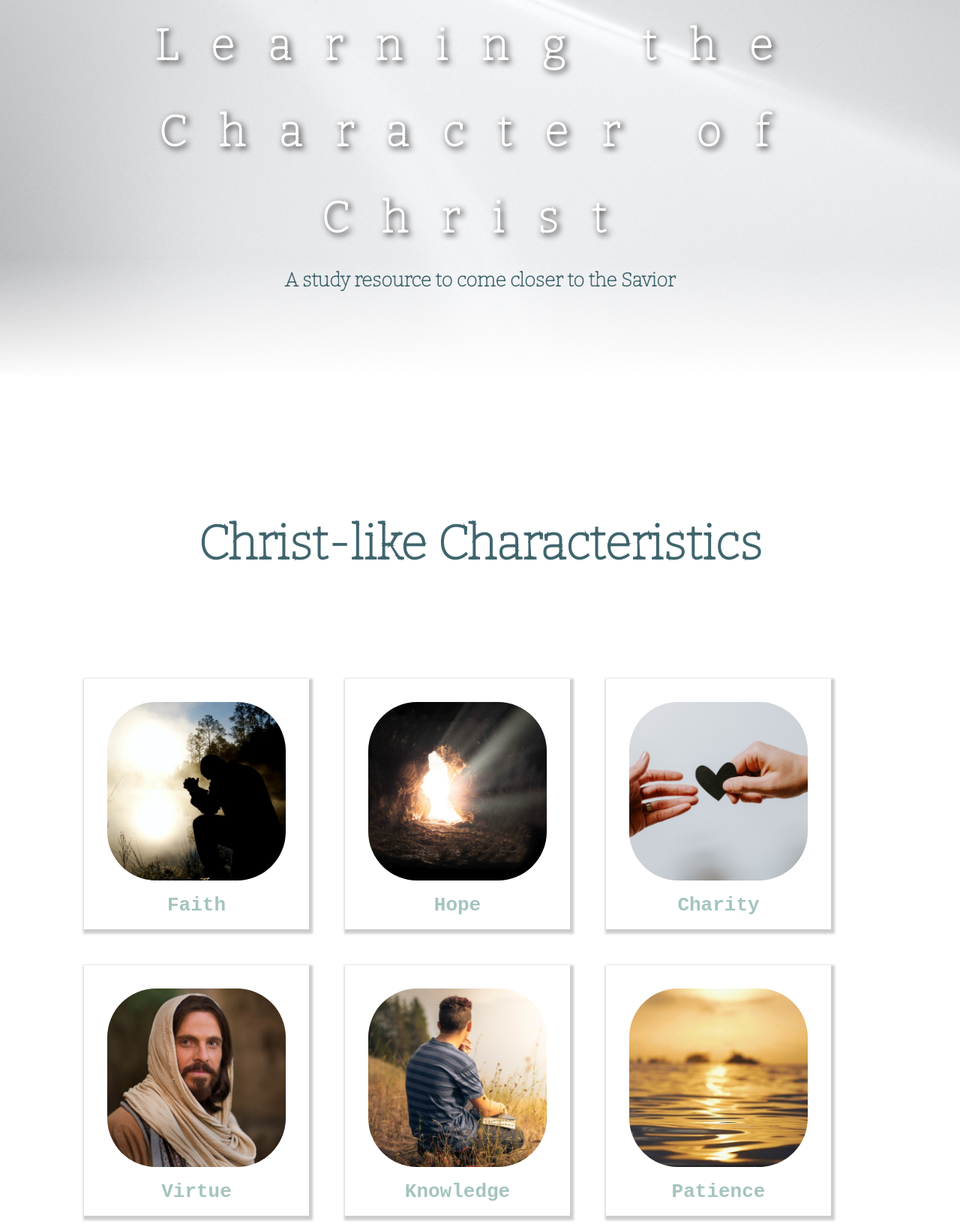
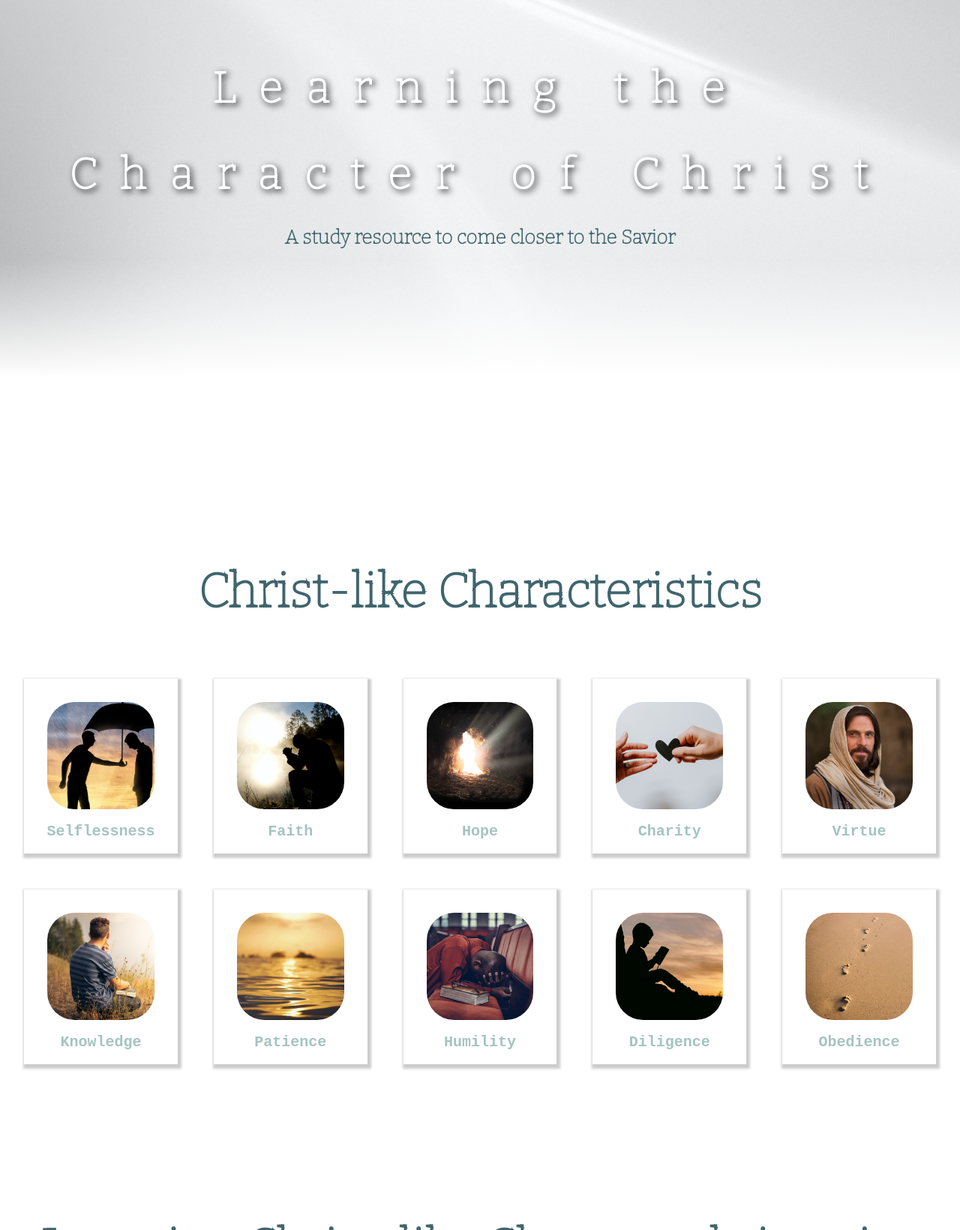
Before and after one commit to is-120-winter-2023/overlays-and-cards-Adammross1, a website: page index.html in a window 1280 px wide. Shown: the part 231-1871 px from the top of the page at 75% size. Drawn offline with nearby package versions, Linux system fonts and the light colour scheme.

Commit message:
revised cards and hero h1

```diff
--- a/index.html
+++ b/index.html
@@ -61,7 +61,7 @@
       <img src="images/herowhite800.jpg" alt="minimalistic white background picture">
     </picture>
     <div class="heading-background">
-      <h1>Learning the Character of Christ</h1>
+      <h1>Learning the Character of <span class="Christ">Christ</span></h1>
       <p>A study resource to come closer to the Savior</p>
     </div>
   </div>
@@ -70,6 +70,12 @@
     <article>
       <h2>Christ-like Characteristics</h2>
       <section class="cards">
+        <a href="https://www.churchofjesuschrist.org/study/liahona/2017/10/youth/a-christlike-character?lang=eng"
+          class="card">
+          <img src="images/selfless_card.jpg" width="500" height="500" loading="lazy" alt="Man praying">
+          <p>Selflessness</p>
+        </a>
+
         <a href="https://www.youtube.com/watch?v=qyuFWQdLyyg" class="card">
           <img src="images/faith_card.jpg" width="500" height="500" loading="lazy" alt="Man praying">
           <p>Faith</p>
@@ -85,14 +91,14 @@
             alt="Handing a heart-shape to someone">
           <p>Charity</p>
         </a>
-      </section>
 
-      <section class="cards">
         <a href="https://www.youtube.com/watch?v=HfybSAIJGh8" class="card">
           <img src="images/virtue_card.jpg" width="500" height="500" loading="lazy" alt="Man praying">
           <p>Virtue</p>
         </a>
+      </section>
 
+      <section class="cards">
         <a href="https://www.youtube.com/watch?v=WxhMS2FThUU" class="card">
           <img src="images/knowledge_card.jpg" width="500" height="500" loading="lazy" alt="Man pondering">
           <p>Knowledge</p>
@@ -102,9 +108,7 @@
           <img src="images/patience_card.jpg" width="500" height="500" loading="lazy" alt="Man pondering">
           <p>Patience</p>
         </a>
-      </section>
 
-      <section class="cards">
         <a href="https://www.youtube.com/watch?v=CrgEk2DWXUI" class="card">
           <img src="images/humility_card.jpg" width="500" height="500" loading="lazy" alt="Man praying">
           <p>Humility</p>
--- a/styles/main.css
+++ b/styles/main.css
@@ -102,7 +102,7 @@ body {
 main {
   align-self: center;
   padding: 0 1rem;
-  max-width: 70rem;
+  max-width: 90rem;
   color: var(--color-font);
   font-weight: 500;
   font-size: 1.25rem;
@@ -162,8 +162,8 @@ h2 {
   color: var(--dark-blue);
   font-size: 4rem;
   text-align: center;
-  margin-top: 2em;
-  margin-bottom: 2em;
+  margin-top: 3em;
+  margin-bottom: 1em;
 }
 
 h3 {
@@ -240,7 +240,7 @@ a[href]:hover {
   margin: 0;
   text-align: center;
   font-size: clamp(3.5rem, 4.5vw, 10rem);
-  letter-spacing: 3.5vw;
+  letter-spacing: 2.5vw;
   font-weight: 900;
   line-height: 2;
 }
@@ -295,7 +295,7 @@ picture img {
   display: flex;
   gap: 3rem;
   padding: 1rem;
-  font-size: 1.3em;
+  font-size: 1em;
   font-weight: bold;
   text-align: center;
   margin: 1rem 0;
```
Also changed, not shown: images/selfless.jpg (added), images/selfless_card.jpg (added).
